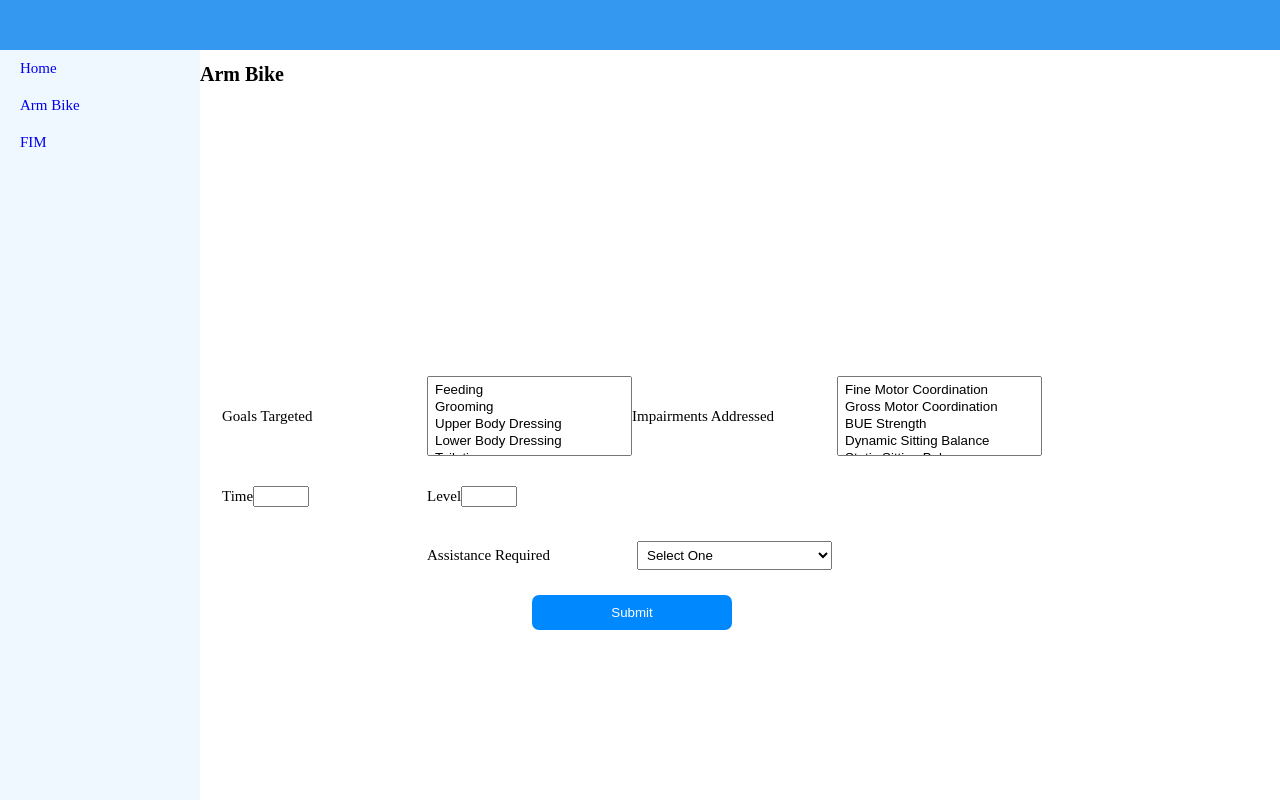
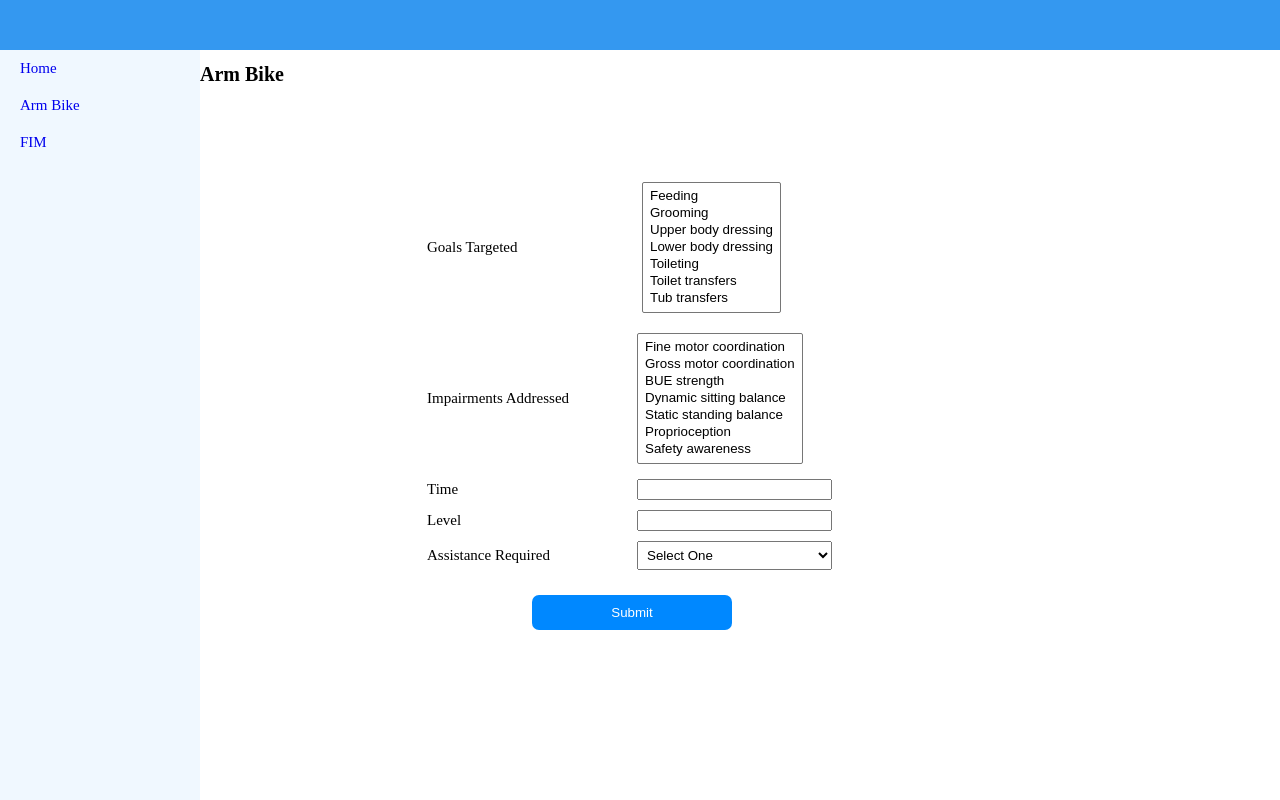
Before and after one commit to adorgan/soap-note, a React (Create React App) app in the folder client/: page /arm-bike in a window 1280 px wide. Built offline with nearby package versions, Linux system fonts and the light colour scheme.

Commit message:
styled multi-select inputs

```diff
--- a/client/src/App.css
+++ b/client/src/App.css
@@ -121,6 +121,10 @@ ul {
     background-color: #3498f0;
 }
 
+.input{
+    margin: .5rem;
+}
+
 .narrative_blurb {
     grid-column: 1/3;
     width: 100%;
--- a/client/src/components/ArmBike.js
+++ b/client/src/components/ArmBike.js
@@ -2,7 +2,7 @@ import React, { useState, useReducer } from "react";
 import Goals from "./Goals";
 import NumberInput from "./NumberInput";
 import FimScore from "./FimScore";
-import Impairments from "./Impairments"
+import Impairments from "./Impairments";
 
 async function postData(url = "", data = {}) {
     // Default options are marked with *
@@ -21,6 +21,26 @@ async function postData(url = "", data = {}) {
     });
     return response.json(); // parses JSON response into native JavaScript objects
 }
+
+const goals = [
+    "feeding",
+    "grooming",
+    "upper body dressing",
+    "lower body dressing",
+    "toileting",
+    "toilet transfers",
+    "tub transfers",
+];
+
+const impairments = [
+    "fine motor coordination",
+    "gross motor coordination",
+    "BUE strength",
+    "dynamic sitting balance",
+    "static standing balance",
+    "proprioception",
+    "safety awareness",
+];
 
 const defaultState = {
     goals: [],
@@ -68,7 +88,8 @@ function ArmBike() {
 
     const handleImpairmentsChange = (event) => {
         // parse selected impairments in dropdown and add to array
-        var selectedImpairments = document.getElementById("impairments").selectedOptions;
+        var selectedImpairments = document.getElementById("impairments")
+            .selectedOptions;
         var impairmentsArray = [];
         for (let impairment of selectedImpairments) {
             impairmentsArray.push(impairment.value);
@@ -94,12 +115,14 @@ function ArmBike() {
                 <h1>Arm Bike</h1>
                 <form onSubmit={handleSubmit}>
                     <fieldset>
-                        <label htmlFor="goals">Goals Targeted</label>
                         <Goals
+                            label="Goals Targeted"
                             name="goals"
                             id="goals"
                             handleChange={handleGoalChange}
                             value={formData.goals}
+                            goals={goals}
+                            size={goals.length}
                         />
                         <Impairments
                             label="Impairments Addressed"
@@ -107,6 +130,8 @@ function ArmBike() {
                             id="impairments"
                             handleChange={handleImpairmentsChange}
                             value={formData.impairments}
+                            impairments={impairments}
+                            size={impairments.length}
                         />
                         <NumberInput
                             name="arm_bike_time"
@@ -133,7 +158,9 @@ function ArmBike() {
                         />
                     </fieldset>
                     <div className="div-submit-btn">
-                        <button className="btn-form" type="submit">Submit</button>
+                        <button className="btn-form" type="submit">
+                            Submit
+                        </button>
                     </div>
                 </form>
                 {showGoalBlurb && (
--- a/client/src/components/Goals.js
+++ b/client/src/components/Goals.js
@@ -1,22 +1,39 @@
-export default function Goals({ name, id, handleChange, value }) {
+export default function Goals({
+    name,
+    id,
+    handleChange,
+    value,
+    label,
+    goals,
+    size,
+}) {
     return (
-    <div>
+        <>
+            <label className="form-label" htmlFor={id}>
+                {label}
+            </label>
+            <div className="div-select">
                 <select
+                    className="input"
                     name={name}
                     id={id}
                     onChange={handleChange}
                     multiple
                     value={value || ""}
+                    size={size}
                     required
+                    style={{ width: "auto" }}
                 >
-        <option value="feeding">Feeding</option>
-        <option value="grooming">Grooming</option>
-        <option value="upper body dressing">Upper Body Dressing</option>
-        <option value="lower body dressing">Lower Body Dressing</option>
-        <option value="toileting">Toileting</option>
-        <option value="toilet transfers">Toilet Transfers</option>
-        <option value="tub transfers">Tub Transfers</option>
+                    {goals.map((goal, index) => {
+                        return (
+                            <option key={index} value={goal}>
+                                {/* capitalize first letter */}
+                                {goal.charAt(0).toUpperCase() + goal.slice(1)}
+                            </option>
+                        );
+                    })}
                 </select>
             </div>
+        </>
     );
 }
--- a/client/src/components/Impairments.js
+++ b/client/src/components/Impairments.js
@@ -1,33 +1,30 @@
-export default function Impairments({ name, id, handleChange, value, label }) {
+export default function Impairments({ name, id, handleChange, value, label, impairments, size }) {
     return (
         <>
-            <label htmlFor={id}>{label}</label>
+            <label className="form-label" htmlFor={id}>
+                {label}
+            </label>
             <div>
                 <select
+                    className="input"
                     name={name}
                     id={id}
                     onChange={handleChange}
                     value={value || ""}
                     required
+                    size={size}
                     multiple
+                    style={{ width: "auto" }}
                 >
-                    <option value="fine motor coordination">
-                        Fine Motor Coordination
-                    </option>
-                    <option value="gross motor coordination">
-                        Gross Motor Coordination
-                    </option>
-                    <option value="bilateral upper extremity strength">
-                        BUE Strength
-                    </option>
-                    <option value="dynamic sitting balance">
-                        Dynamic Sitting Balance
-                    </option>
-                    <option value="static sitting balance">
-                        Static Sitting Balance
-                    </option>
-                    <option value="propioception">Proprioception</option>
-                    <option value="safety awareness">Safety Awareness</option>
+                    {impairments.map((impairment, index) => {
+                        return (
+                            <option key={index} value={impairment}>
+                                {/* capitalize first letter */}
+                                {impairment.charAt(0).toUpperCase() +
+                                    impairment.slice(1)}
+                            </option>
+                        );
+                    })}
                 </select>
             </div>
         </>
--- a/client/src/components/NumberInput.js
+++ b/client/src/components/NumberInput.js
@@ -1,9 +1,12 @@
 export default function NumberInput({ name, id, label, min, max, handleChange }) {
   return (
-    <div>
-      <label htmlFor={id}>{label}</label>
+      <>
+          <label className="form-label" htmlFor={id}>
+              {label}
+          </label>
           <input
               type="number"
+              className="input"
               name={name}
               id={id}
               min={min}
@@ -11,6 +14,6 @@ export default function NumberInput({ name, id, label, min, max, handleChange })
               onChange={handleChange}
               required
           />
-    </div>
+      </>
   );
 }
```
Lines whose indentation alone changed are shown as unchanged.
